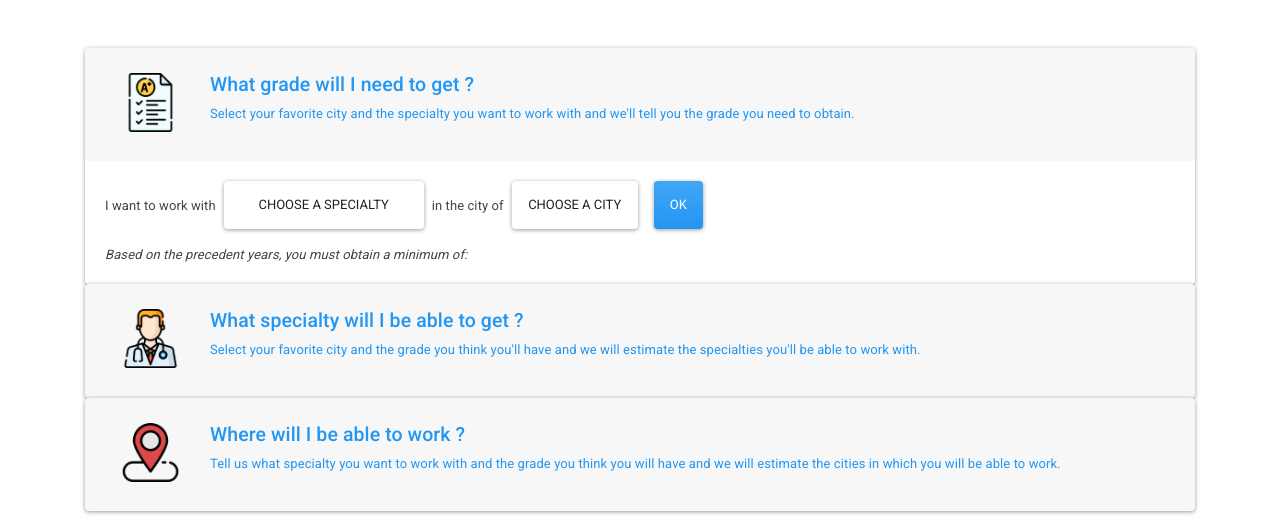
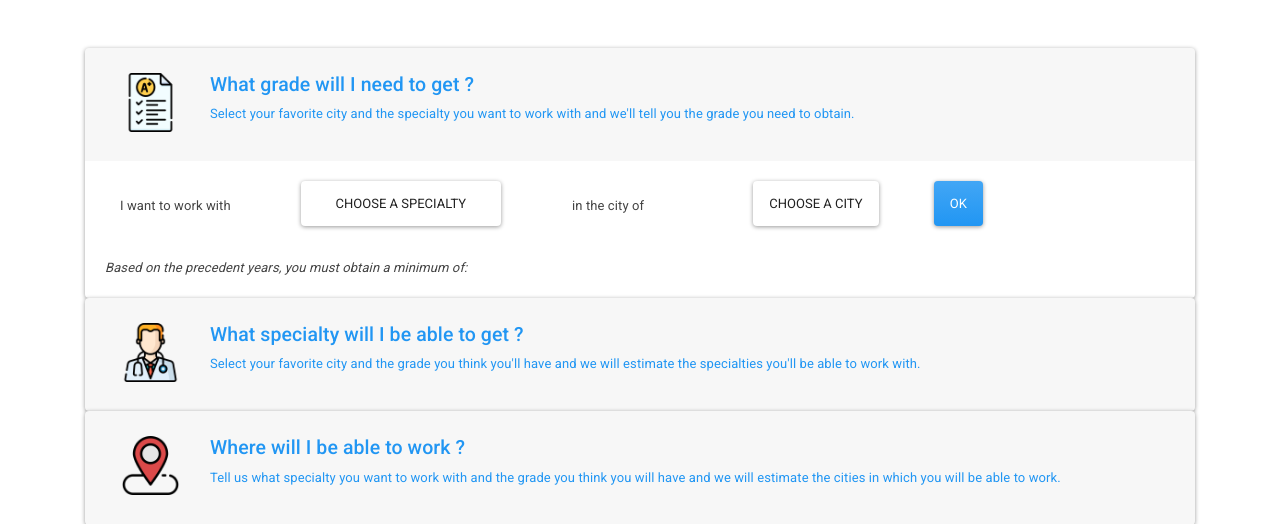
Before and after one commit to alex-run-code/resio, a Django app: page /ranking/ in a window 1280 px wide. Shown: the part 246-770 px from the top of the page. Run offline with Django 3.2, Linux system fonts and the light colour scheme; data comes from the database, SQL or seed files in the repository; some libraries are stand-ins or nearby versions.

Commit message:
part 1 and 2 of the algorithm responsived

```diff
--- a/website/templates/website/ranking.html
+++ b/website/templates/website/ranking.html
@@ -29,23 +29,31 @@
         <div id="collapseOne" class="collapse show" aria-labelledby="headingOne" data-parent="#accordion">
           <div class="card-body">
             <div class='row ml-0'>
-              <form style="display: flex;">
+                <div class='col-lg-2'>
                   <p style='margin-top:15px'>I want to work with</p>
-                <select class="btn btn-secondary mr-2 ml-2" style='width:200px' id='select_specialty'>
+                </div>
+                <div class='col-lg-3'>
+                  <select class="btn btn-secondary" style='width:200px' id='select_specialty'>
                     <option>Choose a Specialty</option>
                     {% for specialty in specialties %}
                     <option>{{ specialty.name }}</option>
                     {% endfor %}
                   </select>
+                </div>
+                <div class='col-lg-2'>
                   <p style='margin-top:15px'>in the city of</p>
-                <select class="btn btn-secondary mr-2 ml-2" id='select_city'>
+                </div>
+                <div class='col-lg-2'>
+                  <select class="btn btn-secondary mb-3" id='select_city'>
                     <option style='text-align: center;'>Choose a city</option>
                     {% for city in cities %}
                     <option>{{ city.name }}</option>
                     {% endfor %}
                   </select>
-                <button class="btn btn-primary mr-2 ml-2" id='getgrade' type='submit'>OK</button>
-              </form>
+                </div>
+                <div class='col-lg-3'>
+                <button class="btn btn-primary" id='getgrade' type='submit'>OK</button>
+              </div>
             </div>
             <div class='row mt-3'>
                 <div class='col-12'><i>Based on the precedent years, you must obtain a minimum of: </i></div>
@@ -81,19 +89,29 @@
         <div id="collapseTwo" class="collapse" aria-labelledby="headingTwo" data-parent="#accordion">
           <div class="card-body">
             <div class='row ml-0'>
-              <form style="display: flex;">
+              <!-- <form style="display: flex;"> -->
+                <div class='col-lg-3'>
                 <p style='margin-top:15px'>I want to work in the city of</p>
-                <select class="btn btn-secondary mr-2 ml-2" style='width:200px' id='select_city2'>
+                </div>
+                <div class='col-lg-3'>
+                <select class="btn btn-secondary" style='width:200px' id='select_city2'>
                   <option>Choose a city</option>
                   {% for city in cities %}
                   <option>{{ city.name }}</option>
                   {% endfor %}
                 </select>
-
+              </div>
+              <div class='col-lg-3'>
                 <p style='margin-top:15px'>and I think my grade will be around</p>
-                <input style='width:50px; text-align: center;' class='ml-3 mr-3' id='select_grade'></input>
-                <button class="btn btn-warning mr-2 ml-2" id='getspecialty' type='submit'>OK</button>
-              </form>
+              </div>
+              <div class='col-lg-3'>
+                <input style='width:50px; text-align: center; height: 100%' class='mb-3' id='select_grade'></input>
+                <button class="btn btn-warning ml-3" style='vertical-align:baseline' id='getspecialty' type='submit'>OK</button>
+              </div>
+              <!-- <div class='col-lg-2'>
+                <button class="btn btn-warning" id='getspecialty' type='submit'>OK</button>
+              </div> -->
+              <!-- </form> -->
             </div>
             <div class='row mt-3'>
               <div class='col-12 mb-2'>
@@ -320,9 +338,6 @@
     $('[data-toggle="popover"]').popover()
   })
 
-  $('.popover-dismiss').popover({
-  trigger: 'focus'
-})
 
 </script>
 
```
Lines whose indentation alone changed are shown as unchanged.
